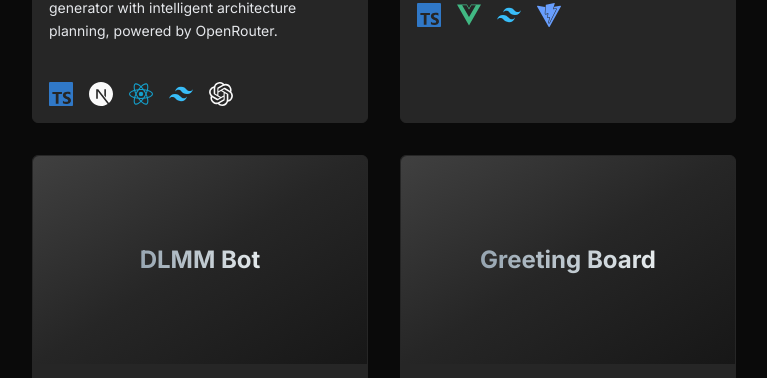
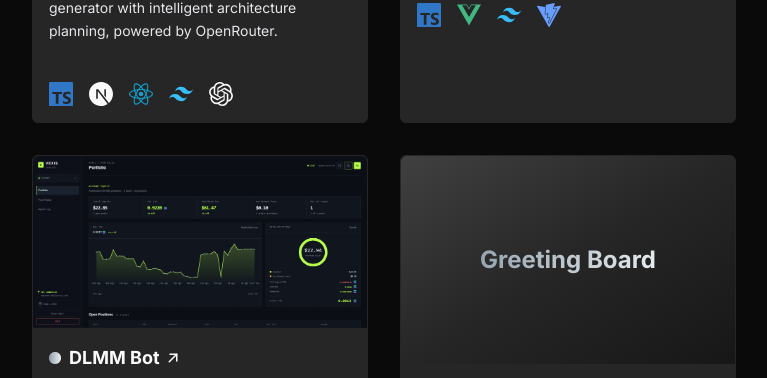
Before and after one commit to mgalihpp/portfolio, a React (Vite) app: page /projects in a window 1280 px wide. Shown: the part 2760-3138 px from the top of the page, without its empty margins (376-1143 px from the left). Built offline with nearby package versions, Linux system fonts and the light colour scheme; no server answers.

Commit message:
feat: add DLMM Bot project image

```diff
--- a/src/constants/Project.tsx
+++ b/src/constants/Project.tsx
@@ -217,6 +217,8 @@ export const PROJECTS_ITEMS: Project[] = [
   },
   {
     url: 'https://github.com/mgalihpp/my-dlmm-bot',
+    image: '/projects/dlmm.png',
+    imageAlt: 'DLMM Bot preview image',
     name: 'DLMM Bot',
     techStack: [TECH.ts, TECH.node, TECH.telegram],
     description:
```
Also changed, not shown: public/projects/dlmm.png (added).
